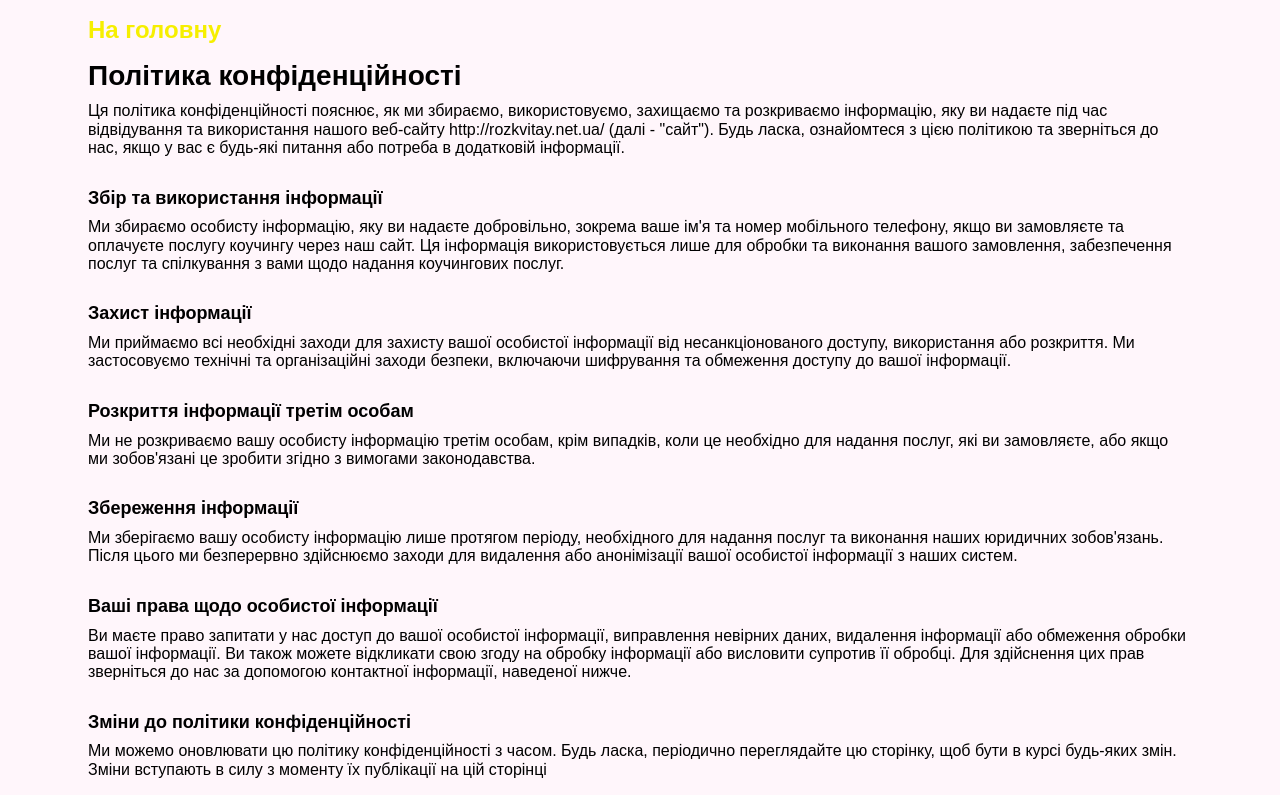
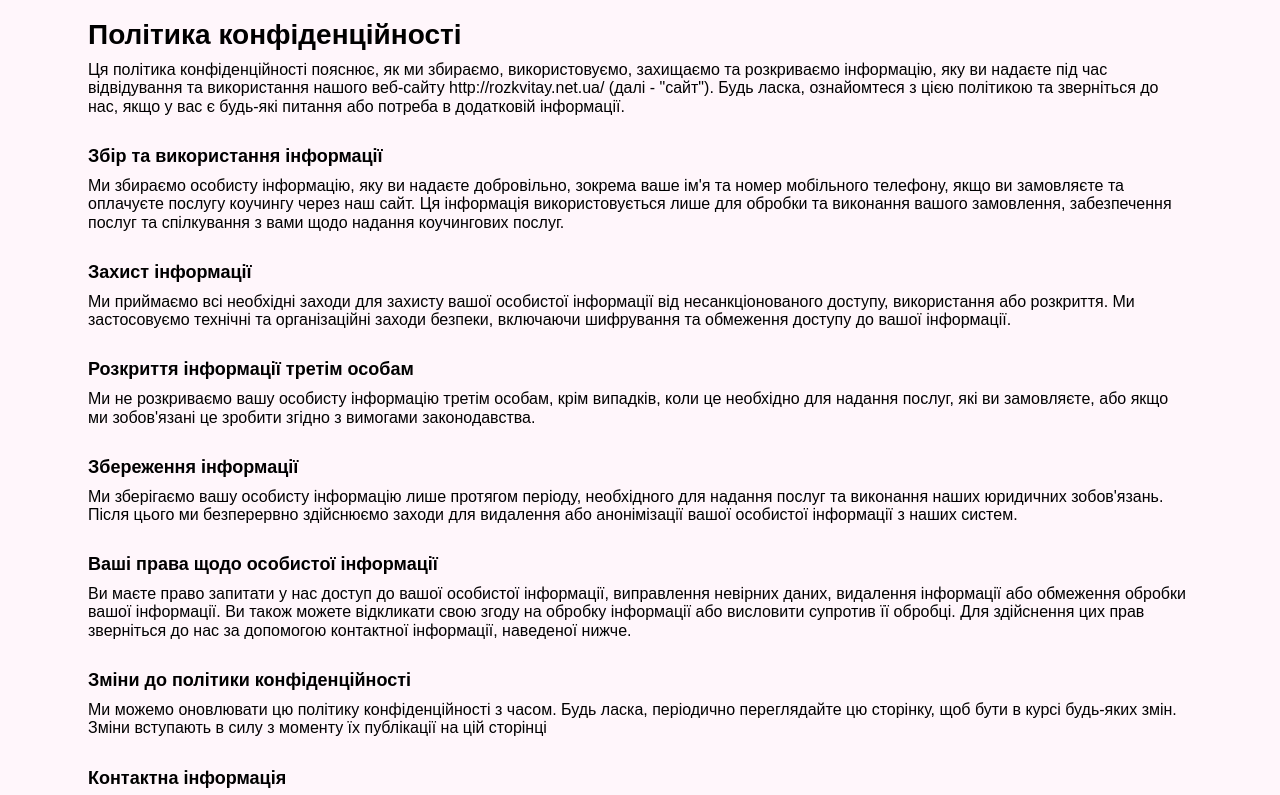
Before and after one commit to Virtuozio/liqpa-front, a website built with Parcel: page src/confidential.html in a window 1280 px wide. Shown: the top 795 px of the page. Built offline with nearby package versions, Linux system fonts and the light colour scheme; a web font is replaced by a local one.

Commit message:
cleaning

```diff
--- a/package.json
+++ b/package.json
@@ -7,9 +7,9 @@
   "scripts": {
     "start": "parcel ./src/index.html",
     "prebuild-dev": "shx rm -rf dist/*",
-    "build-dev": "parcel build ./src/index.html --no-optimize --public-url ./",
+    "build-dev": "parcel build index.html --no-optimize --public-url ./",
     "prebuild": "shx rm -rf dist/*",
-    "build": "parcel build ./src/index.html --public-url ./",
+    "build": "  parcel build src/*.html --dist-dir dist --public-url ./",
     "push-gh-pages": "push-dir --dir=dist --branch=gh-pages --cleanup --verbose"
   },
   "devDependencies": {
--- a/src/confidential.html
+++ b/src/confidential.html
@@ -60,7 +60,6 @@
 
   <body>
     <main>
-      <include src="./partials/policyHeader/policyHeader.html"></include>
       <div class="container policy__container">
         <div class="policy__content-wrapper">
           <h1 class="policy__main-title">Політика конфіденційності</h1>
--- a/src/partials/policyHeader/_policyHeader.scss
+++ /dev/null
@@ -1,53 +0,0 @@
-.container.container__policy {
-  width: 100%;
-  height: 98px;
-  background-color: #ba89a2;
-}
-
-.policy-header {
-  display: flex;
-  align-items: center;
-  width: 100%;
-  height: 100%;
-}
-
-.policy__nav-wrapper {
-  display: flex;
-  align-items: center;
-  justify-content: flex-start;
-}
-
-.policy__nav-img {
-  width: 60px;
-  transform: translateY(7px);
-}
-
-.policy__header-nav-link {
-  font-size: 20px;
-}
-
-// Mobile
-@media screen and (max-width: 767px) {
-  .nav {
-    font-size: 24px;
-  }
-}
-
-// Tablet
-@media screen and (min-width: 768px) {
-}
-@media screen and (max-width: 1199px) {
-}
-
-// Desktop
-@media screen and (min-width: 1200px) {
-  .policy__nav-img {
-    width: 80px;
-    margin-left: 20px;
-    transform: translateY(5px);
-  }
-
-  .policy__header-nav-link {
-    font-size: 24px;
-  }
-}
--- a/src/partials/policyHeader/policyHeader.html
+++ /dev/null
@@ -1,21 +0,0 @@
-<div class="container container__policy">
-
-    <header class="policy-header">
-
-
-        <div class="policy__nav-wrapper">
-            <img class="policy__nav-img" src="./assets/images/photo/flower.png" alt="">
-            <nav class="nav policy__header-nav">
-
-
-                <a class="nav-link policy__header-nav-link" href="./">На головну</a>
-
-
-                </ul>
-            </nav>
-        </div>
-
-
-
-    </header>
-</div>
```
